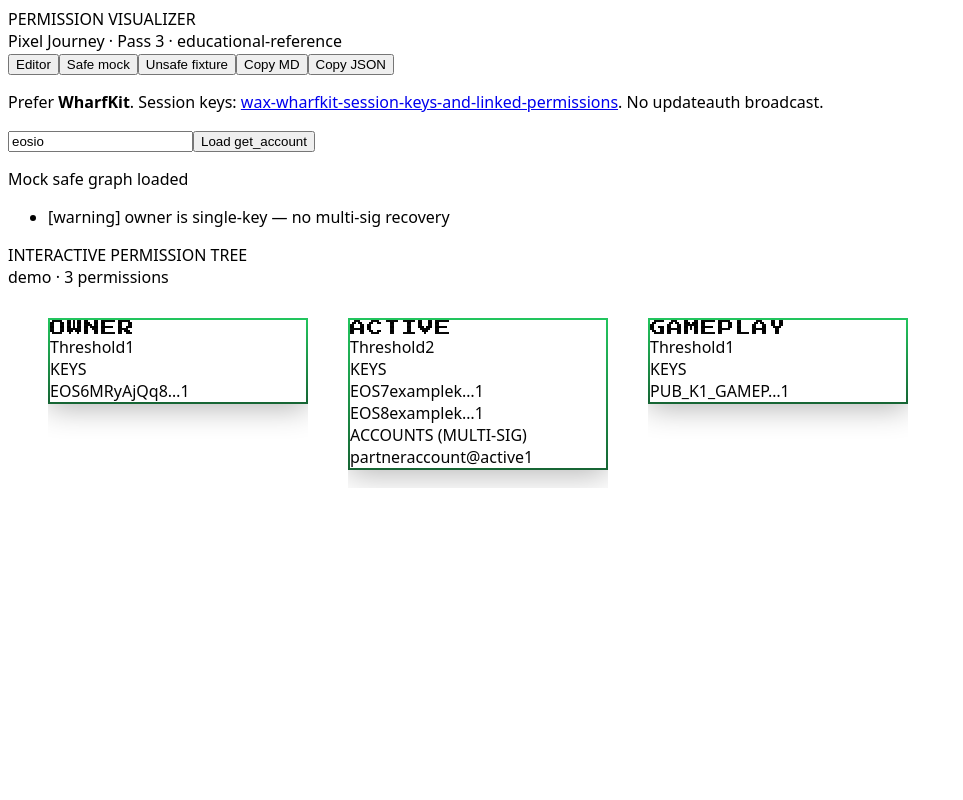
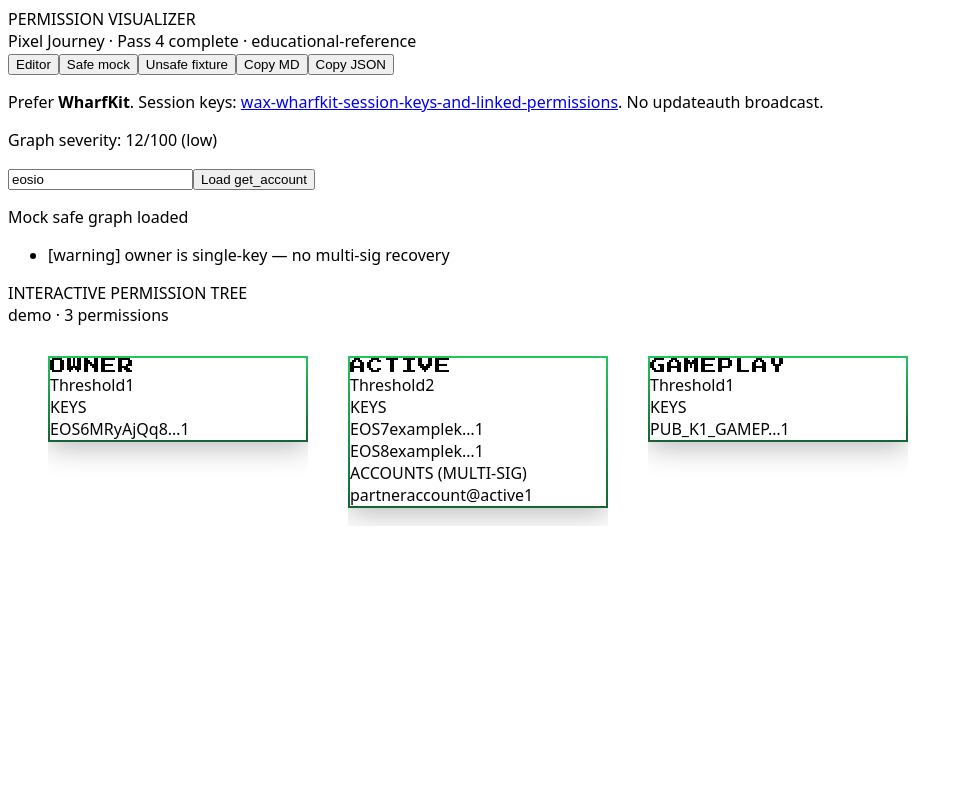
Before and after one commit to pixel-journey/wax-permission-visualizer-and-editor, a Next.js app: page / in a window 1280 px wide. Shown: the top 800 px of the page, without its empty margins (0-963 px from the left). Built offline with nearby package versions, Linux system fonts and the light colour scheme.

Commit message:
Pass 4 UI: graph severity score

```diff
--- a/app/page.tsx
+++ b/app/page.tsx
@@ -6,6 +6,7 @@ import { RelatedBlueprints } from '@/components/RelatedBlueprints';
 import { exportGraphJson, exportGraphMarkdown } from '@/lib/exportGraph';
 import { mockSafeGraph, mockUnsafeGraph } from '@/lib/fixtures';
 import { analyzeGraphRisk } from '@/lib/graphRisk';
+import { graphSeverity } from '@/lib/graphSeverity';
 import { fetchPermissionGraph } from '@/lib/parseAccount';
 import { PermissionGraph } from '@/lib/types';
 import { calculateThreshold } from '@/lib/permissionEngine';
@@ -20,6 +21,7 @@ export default function PermissionVisualizerPage() {
   const [loading, setLoading] = useState(false);
 
   const risks = useMemo(() => analyzeGraphRisk(graph), [graph]);
+  const severity = useMemo(() => graphSeverity(graph), [graph]);
 
   const handleFetchLive = async () => {
     setLoading(true);
@@ -76,7 +78,7 @@ export default function PermissionVisualizerPage() {
               PERMISSION VISUALIZER
             </div>
             <div className="text-xs opacity-60">
-              Pixel Journey · Pass 3 · educational-reference
+              Pixel Journey · Pass 4 complete · educational-reference
             </div>
           </div>
           <div className="flex flex-wrap gap-2">
@@ -128,7 +130,7 @@ export default function PermissionVisualizerPage() {
           </div>
         </div>
 
-        <p className="text-xs opacity-60 mb-4 max-w-3xl leading-relaxed">
+        <p className="text-xs opacity-60 mb-2 max-w-3xl leading-relaxed">
           Prefer <strong className="text-emerald-400/90">WharfKit</strong>. Session keys:{' '}
           <a
             className="underline text-emerald-400"
@@ -139,6 +141,19 @@ export default function PermissionVisualizerPage() {
             wax-wharfkit-session-keys-and-linked-permissions
           </a>
           . No updateauth broadcast.
+        </p>
+
+        <p className="text-sm mb-4">
+          Graph severity:{" "}
+          <span
+            className={
+              severity.label === 'critical' || severity.label === 'high'
+                ? 'text-red-300 font-mono'
+                : 'text-emerald-300 font-mono'
+            }
+          >
+            {severity.score}/100 ({severity.label})
+          </span>
         </p>
 
         <div className="flex gap-3 mb-6">
```
